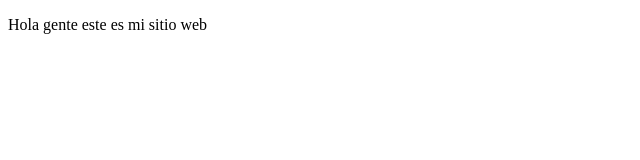
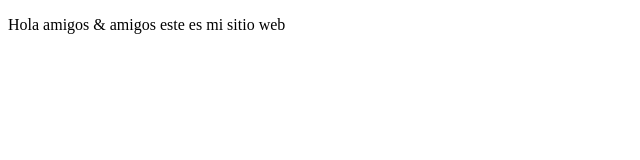
Before and after one commit to Favelach/proyectoDemoCursoPrework, a plain HTML site: page index.html in a window 1280 px wide. Shown: the whole page, without its empty margins (0-640 px from the left). Drawn offline with Linux system fonts and the light colour scheme.

Commit message:
cambios que agregamos ahora son amigos & amigas

```diff
--- a/index.html
+++ b/index.html
@@ -8,7 +8,7 @@
     </head>
     <body>
         <p>
-            Hola gente este es mi sitio web
+            Hola amigos & amigos este es mi sitio web
         </p>
     </body>
     </html>
```
